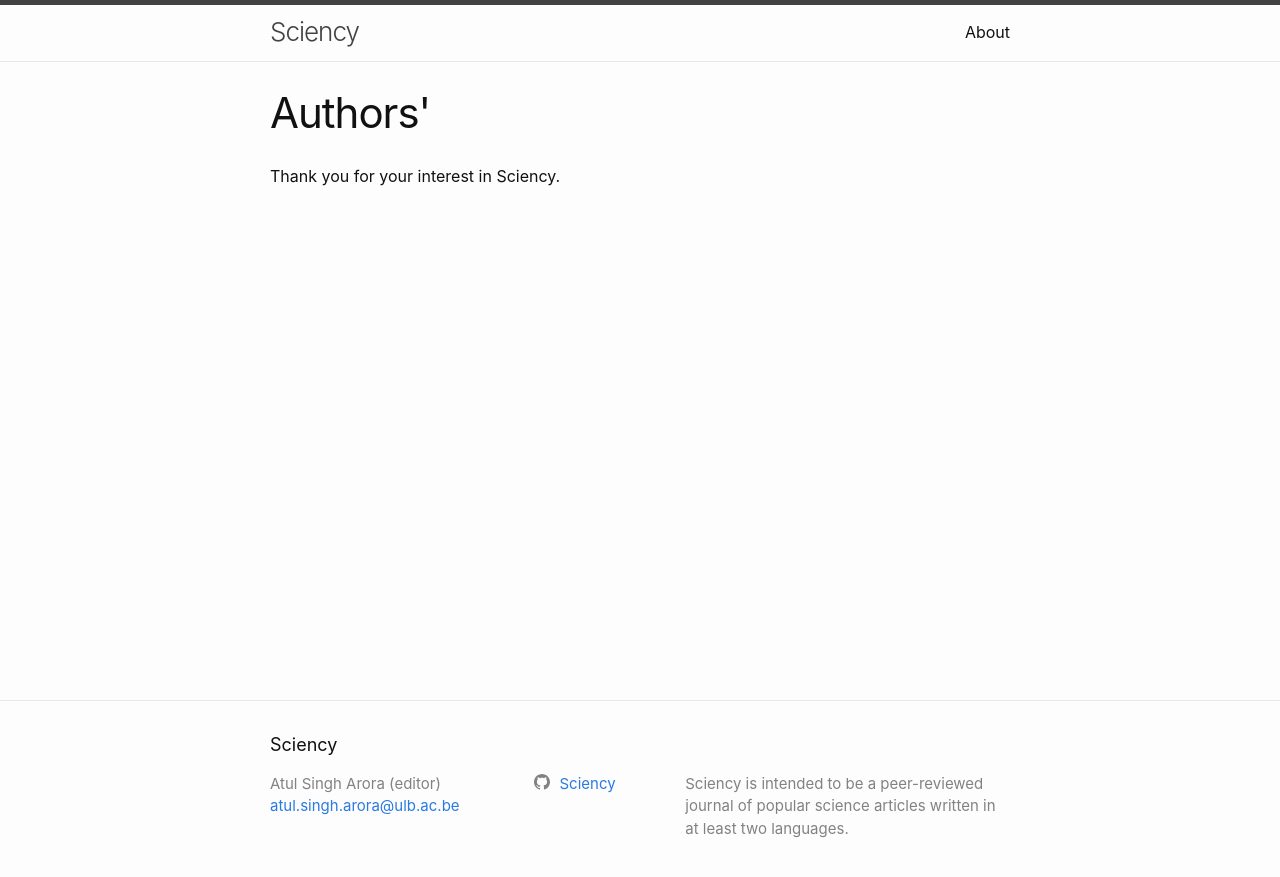
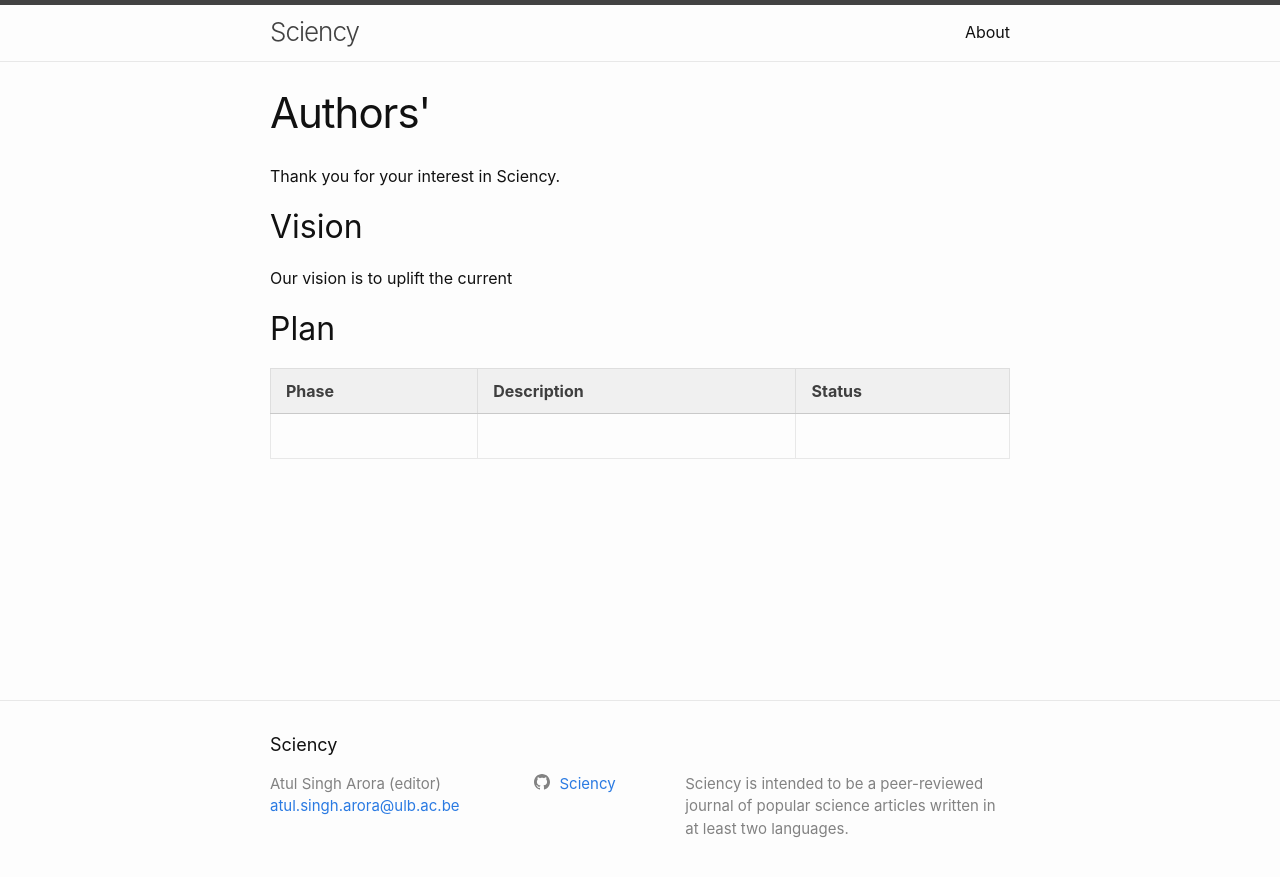
Before and after one commit to Sciency/sciency.github.com, a Jekyll site: the page built from authors.md, in a window 1280 px wide. Shown: the top 877 px of the page. Built offline with Jekyll 4.4.1, drawn with Linux system fonts in a browser that asks for light colours.

Commit message:
/ ‘authors.md’

```diff
--- a/authors.md
+++ b/authors.md
@@ -5,3 +5,15 @@ permalink: /authors/
 ---
 
 Thank you for your interest in Sciency.
+
+
+## Vision
+
+Our vision is to uplift the current
+
+
+## Plan
+
+| Phase | Description | Status |
+|:---|:--|:--|
+|
```
